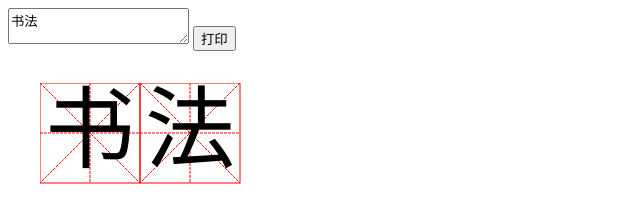
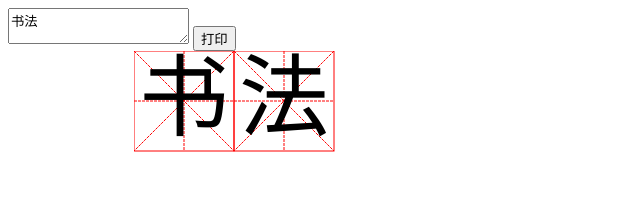
Before and after one commit to ppmoon/calligraphy, a plain HTML site: page index.html in a window 1280 px wide. Shown: the whole page, without its empty margins (0-640 px from the left). Drawn offline with Linux system fonts and the light colour scheme.

Commit message:
将文字预览区域居中对齐

```diff
--- a/css/style.css
+++ b/css/style.css
@@ -1,6 +1,8 @@
 #raphael{
+    margin-left: auto;
+    margin-right: auto;
+    width: 1011px;
 }
 .a4 {
-    margin: 32px;
     height: 1400px;
 }
```
Also changed, not shown: index.html (+0 -1 lines).
